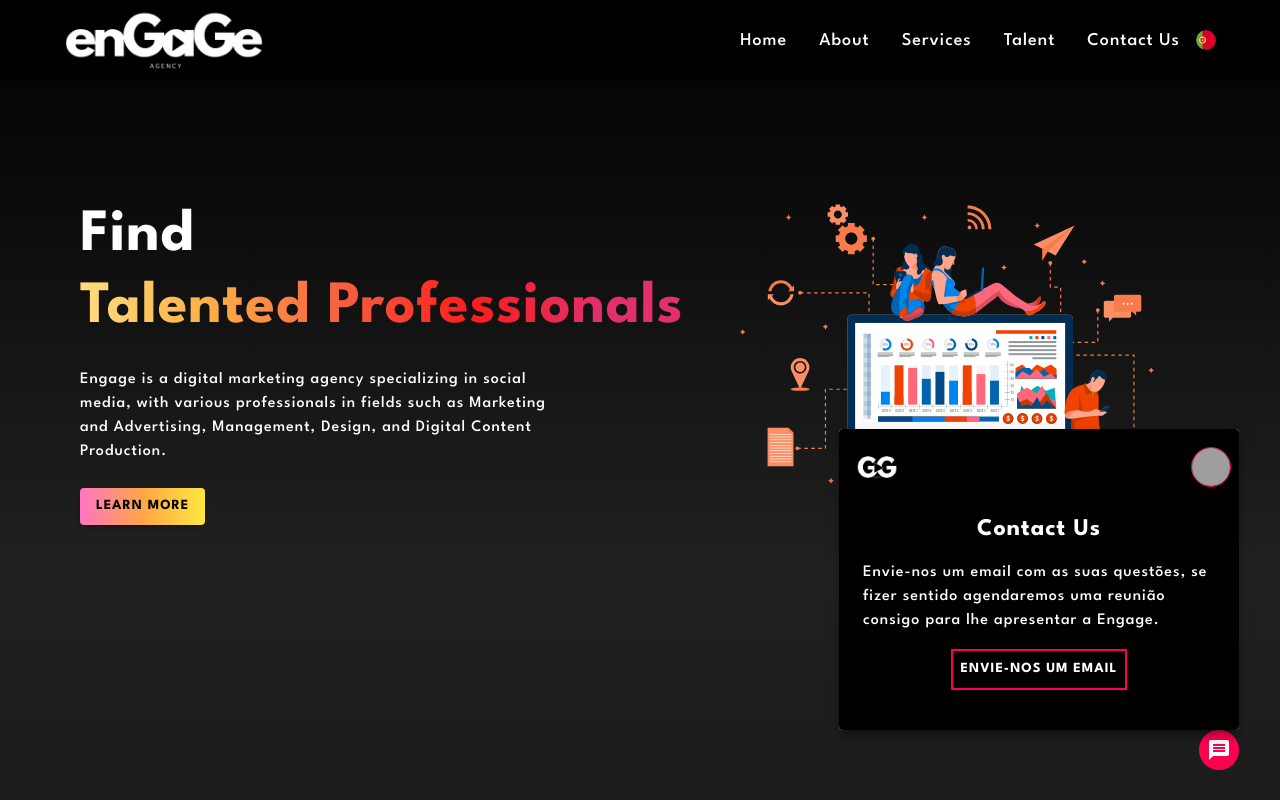
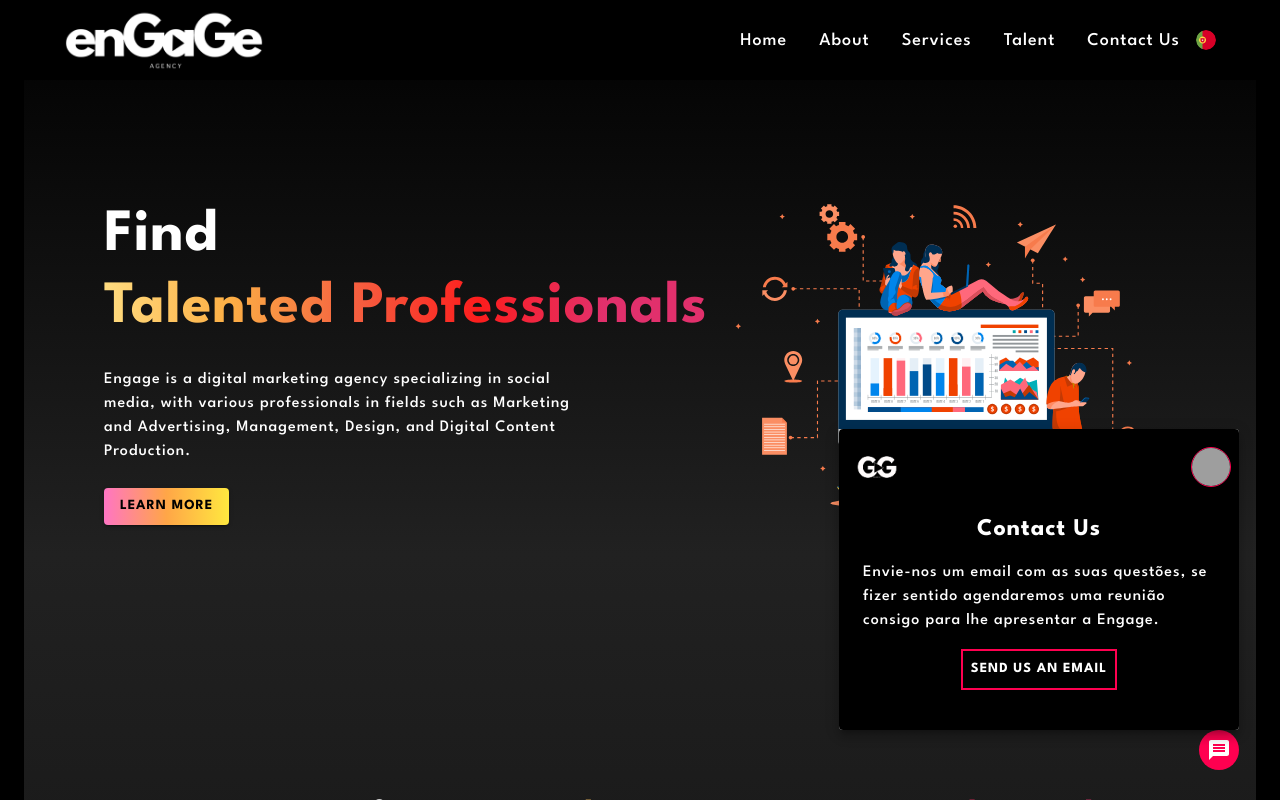
Before and after one commit to spars57/engage, a React (Vite) app: page / in a window 1280 px wide. Both pictures are taken after a click on the button 1230 px from the left and 750 px from the top of the page. Shown: the top 800 px of the page. Built offline with nearby package versions, Linux system fonts and the light colour scheme; grey boxes are pictures that could not be loaded.

Commit message:
add envs and callbacks

```diff
--- a/index.html
+++ b/index.html
@@ -9,7 +9,7 @@
     <meta property="og:description" content="A Engage é uma Agência de Marketing Digital Portuguesa, focada na gestão e acompanhamento de redes sociais."/>
     <title>Engage | Agência de Marketing Digital</title>
   </head>
-  <body style="background-color: #212121;">
+  <body style="background-color: #000;">
     <div id="root"></div>
     <script type="module" src="/src/main.tsx"></script>
   </body>
--- a/src/App.tsx
+++ b/src/App.tsx
@@ -1,12 +1,12 @@
 import { CssBaseline, ThemeProvider } from '@mui/material'
 import { BrowserRouter, Route, Routes } from 'react-router-dom'
+import ContactUsFixed from './components/contact-us-fixed/Contact-us-fixed.tsx'
 import Footer from './components/footer'
 import Header from './components/header'
 import { RoutePath } from './config/routes'
 import { LanguageProvider } from './context/language.tsx'
 import About from './modules/about'
 import ContactUs from './modules/contact-us'
-import ContactUsFixed from './modules/contact-us-fixed/Contact-us-fixed.tsx'
 import Home from './modules/home'
 import NotAvailable from './modules/not-available'
 import Service from './modules/services'
--- a/src/components/buttons/tiktok-button.tsx
+++ b/src/components/buttons/tiktok-button.tsx
@@ -5,10 +5,18 @@
   border: `2px solid ${Colors.tiktok.pink}`,
   borderRadius: 0,
   color: theme.palette.secondary.main,
+  '.children': {
+    textDecoration: 'none',
+    color: theme.palette.common.white,
+  },
   '&: hover': {
     backgroundColor: theme.palette.secondary.main,
     color: Colors.tiktok.pink,
     border: `2px solid ${theme.palette.common.white}`,
+    '&:hover .children': {
+      textDecoration: 'none',
+      color: theme.palette.common.black,
+    },
   },
 }))
 
--- a/src/modules/contact-us-fixed/Contact-us-fixed.tsx
+++ b/src/components/contact-us-fixed/Contact-us-fixed.tsx
@@ -9,10 +9,10 @@
   useTheme,
 } from '@mui/material'
 import { useState } from 'react'
-import TikTokButton from '../../components/buttons/tiktok-button'
-import SmallLogoWhite from '../../components/logo/small-logo-white'
 import { useLanguage } from '../../context/language'
 import { Colors } from '../../styles/colors'
+import TikTokButton from '../buttons/tiktok-button'
+import SmallLogoWhite from '../logo/small-logo-white'
 
 const StyledIconButton = styled(IconButton)({
   backgroundColor: Colors.tiktok.pink,
@@ -102,7 +102,14 @@
           </Box>
 
           <Box display="flex" justifyContent={'center'}>
-            <TikTokButton>Envie-nos um Email</TikTokButton>
+            <TikTokButton>
+              <a
+                href={`mailto:${import.meta.env.VITE_OWNER_EMAIL}`}
+                className="children"
+              >
+                {currentLanguage.SendUsAnEmail}
+              </a>
+            </TikTokButton>
           </Box>
         </Box>
       </Popover>
--- a/src/languages/pt.ts
+++ b/src/languages/pt.ts
@@ -36,4 +36,5 @@
   TalentContactUsTitle: 'Os seus parceiros para a colaboração perfeita',
   TalentContactUsDescription:
     'Aceda à maior lista nacional de criadores de conteúdo, celebridades e atletas verificados, com afinidade pelo seu público-alvo.',
+  SendUsAnEmail: 'Envie-nos um email',
 }
--- a/src/languages/uk.ts
+++ b/src/languages/uk.ts
@@ -34,6 +34,7 @@
   TalentContactUsTitle: 'Your partners for the perfect partnership',
   TalentContactUsDescription:
     "Access the nacional's largest roster of verified content creators, celebrities, and athletes with an affinity for your target audience.",
+  SendUsAnEmail: 'Send us an email',
 } as const
 
 export type LanguageType = { [K in keyof typeof UkLanguage]: string }
--- a/src/modules/home/index.tsx
+++ b/src/modules/home/index.tsx
@@ -1,16 +1,17 @@
-import Banner from "../../components/banner";
-import Companies from "../../components/companies";
-import Services from "../../components/services";
-import { isMobile } from "../../utils/is-mobile";
+import { Container } from '@mui/material'
+import Banner from '../../components/banner'
+import Companies from '../../components/companies'
+import Services from '../../components/services'
+import { isMobile } from '../../utils/is-mobile'
 
 const Home = () => {
   return (
-    <>
+    <Container maxWidth="xl">
       <Banner />
       <Companies />
       <Services triggeringPoint={isMobile() ? 800 : 1100} />
-    </>
-  );
-};
+    </Container>
+  )
+}
 
-export default Home;
+export default Home
--- a/src/modules/talent/index.tsx
+++ b/src/modules/talent/index.tsx
@@ -347,7 +347,14 @@
                   {currentLanguage.TalentContactUsDescription}
                 </Typography>
                 <Box mt={3} display="flex" justifyContent={'center'}>
-                  <TikTokButton>{currentLanguage.ContactUs}</TikTokButton>
+                  <TikTokButton>
+                    <a
+                      className="children"
+                      href={`mailto:${import.meta.env.VITE_OWNER_EMAIL}`}
+                    >
+                      {currentLanguage.ContactUs}
+                    </a>
+                  </TikTokButton>
                 </Box>
               </Box>
             </Fade>
```
Also changed, not shown: 1 other file (tests, documents, lock files or other folders).
